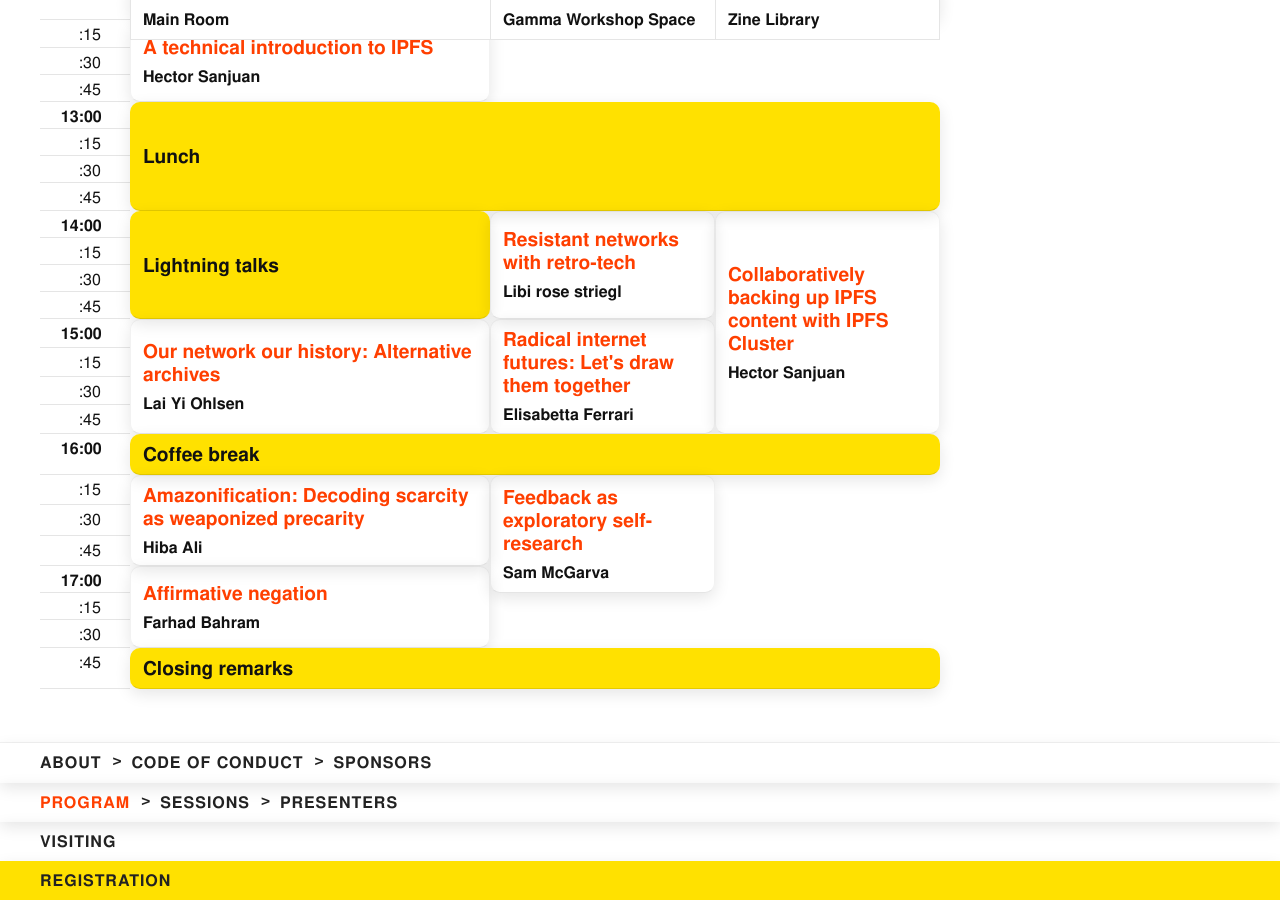
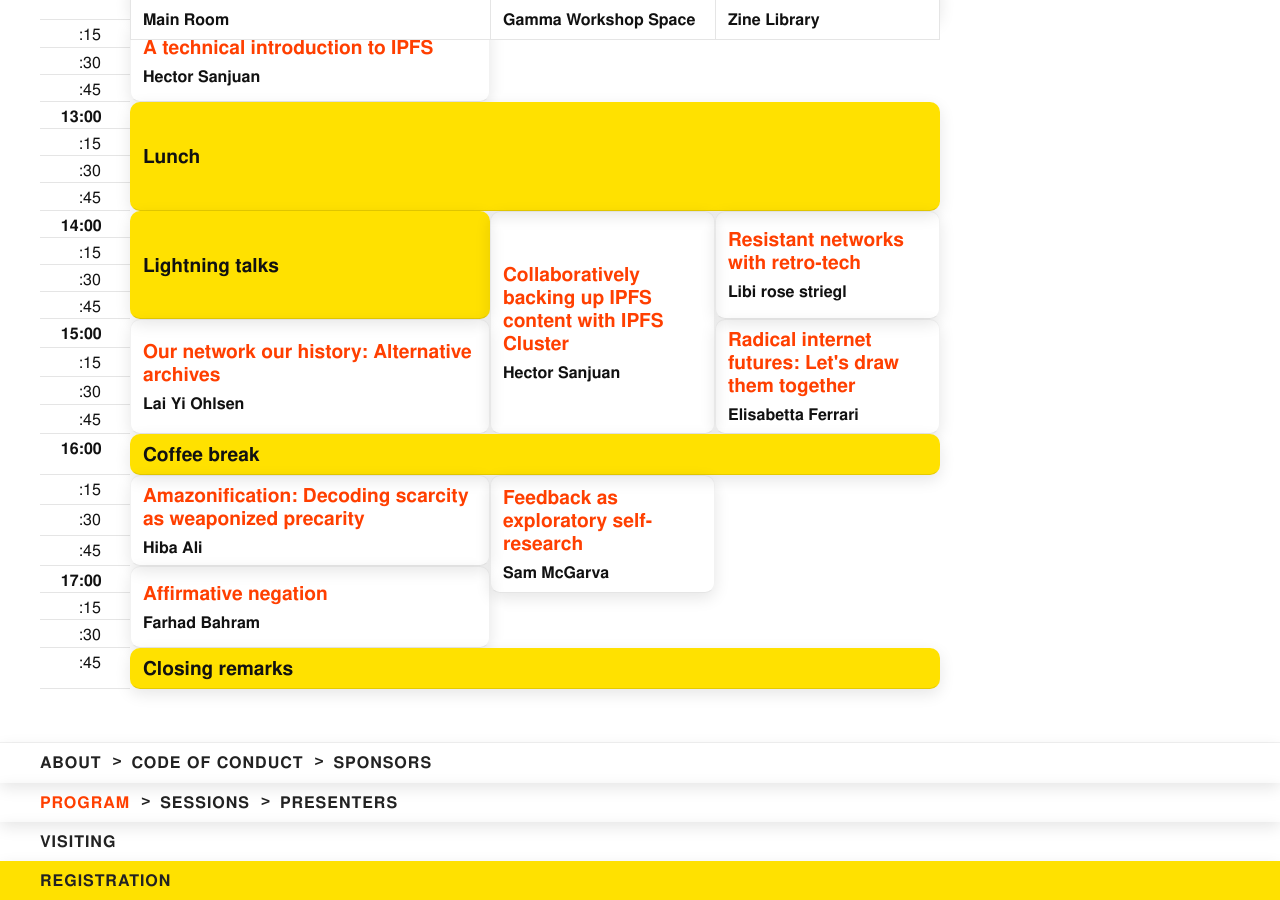
Before and after one commit to ournetworks/ournetworks.ca, a Jekyll site: the page built from program.md, in a window 1280 px wide and 900 px high, scrolled down 3841 px. Built offline with Jekyll 4.4.1, drawn with Linux system fonts in a browser that asks for light colours.

Commit message:
swap sunday workshops

```diff
--- a/program.md
+++ b/program.md
@@ -489,8 +489,8 @@ titleDisplay: "Program"
   <td>14</td>
   <td>:00</td>
   <td colspan="1" rowspan="4" class="session-block session-{% include session-type.html session-id=19997 %}">{% include session.html year=2019 session-id=19997 %}</td>
+  <td colspan="1" rowspan="8" class="session-block session-{% include session-type.html session-id=19007 %}">{% include session.html year=2019 session-id=19007 %}</td>
   <td colspan="1" rowspan="4" class="session-block session-{% include session-type.html session-id=19025 %}">{% include session.html year=2019 session-id=19025 %}</td>
-  <td colspan="1" rowspan="8" class="session-block session-{% include session-type.html session-id=19007 %}">{% include session.html year=2019 session-id=19007 %}</td>
 </tr>
 <tr>
   <td></td>
```
